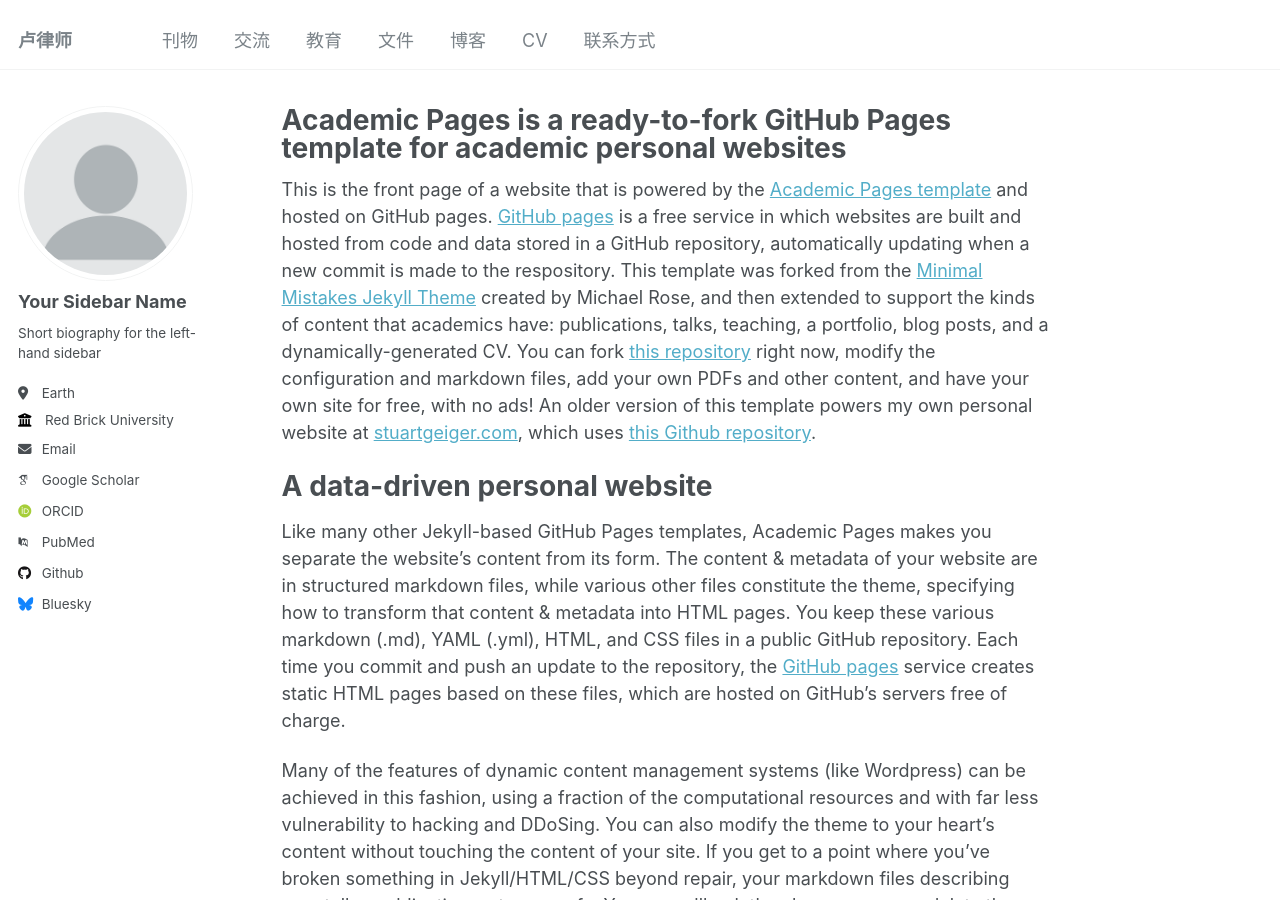
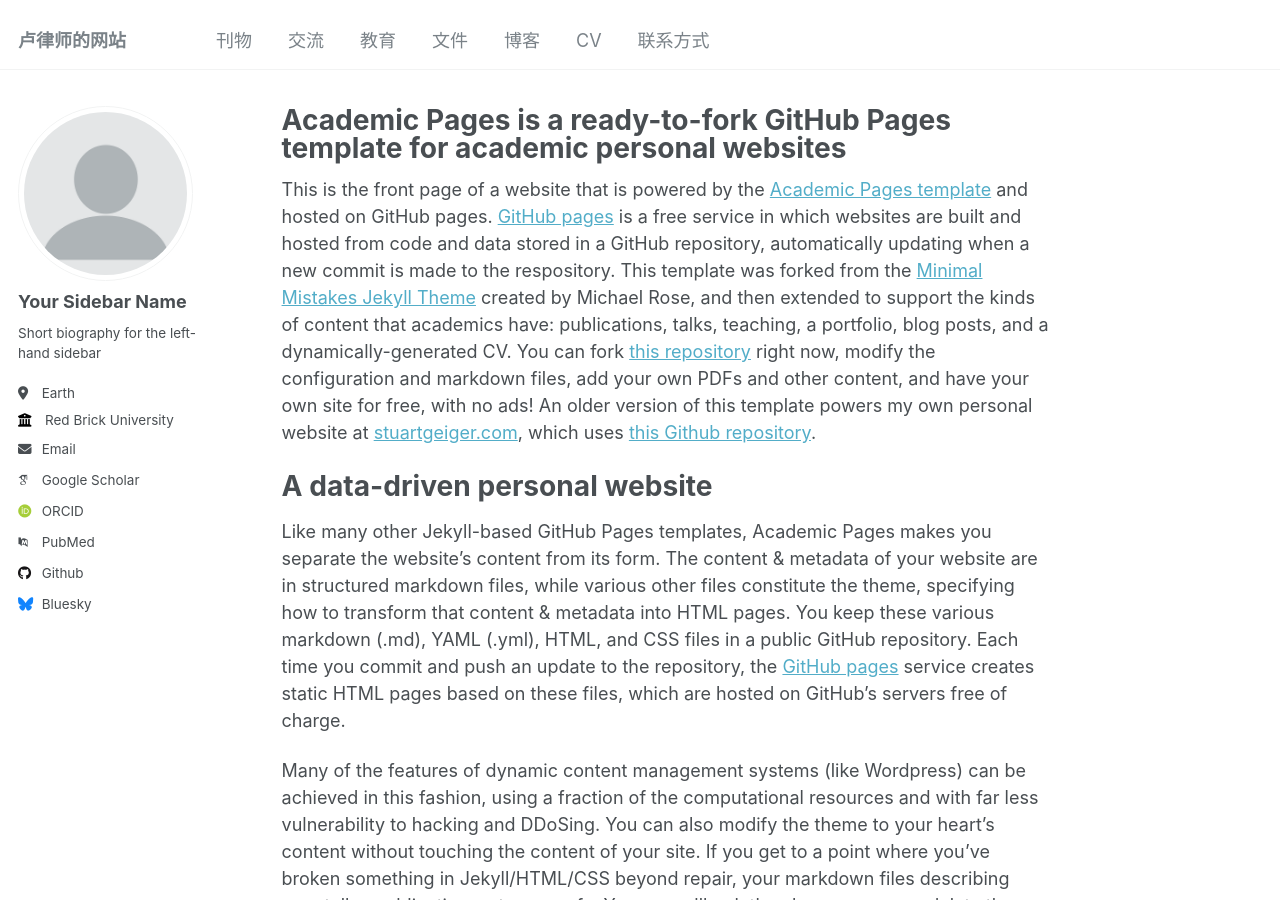
Before and after one commit to LULAWOFFICE/LULAWOFFICE.github.io, a Jekyll site: the page built from _pages/about.md, in a window 1280 px wide and 900 px high. Built offline with Jekyll 4.4.1, drawn with Linux system fonts in a browser that asks for light colours; some web fonts are replaced.

Commit message:
Update _config.yml
加长名字

```diff
--- a/_config.yml
+++ b/_config.yml
@@ -8,7 +8,7 @@
 
 # Basic Site Settings
 locale                   : "en-US"
-title                    :    "卢律师"
+title                    : "卢律师的网站"
 title_separator          : "-"
 name                     : &name "Your Name"
 description              : &description "personal description"
```
